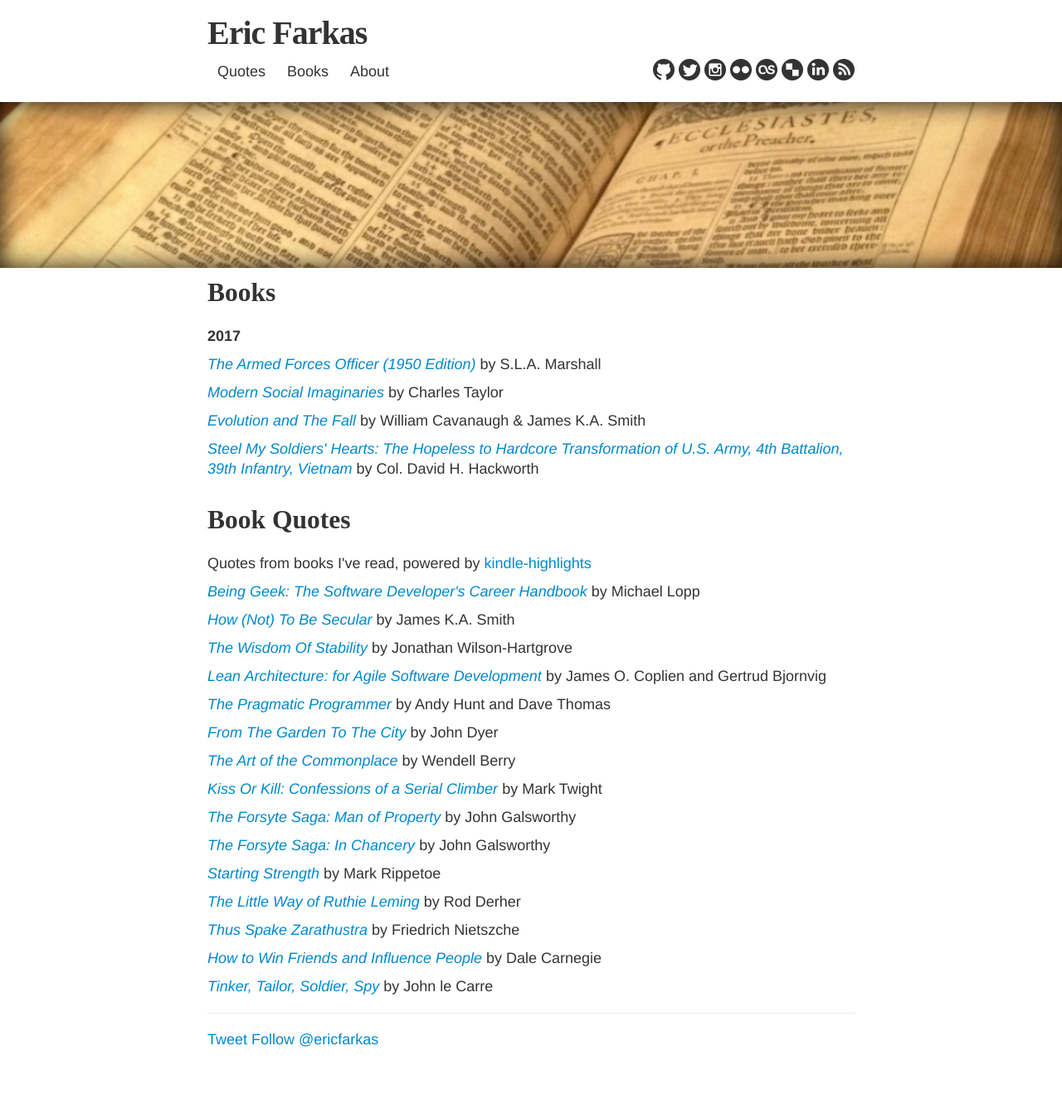
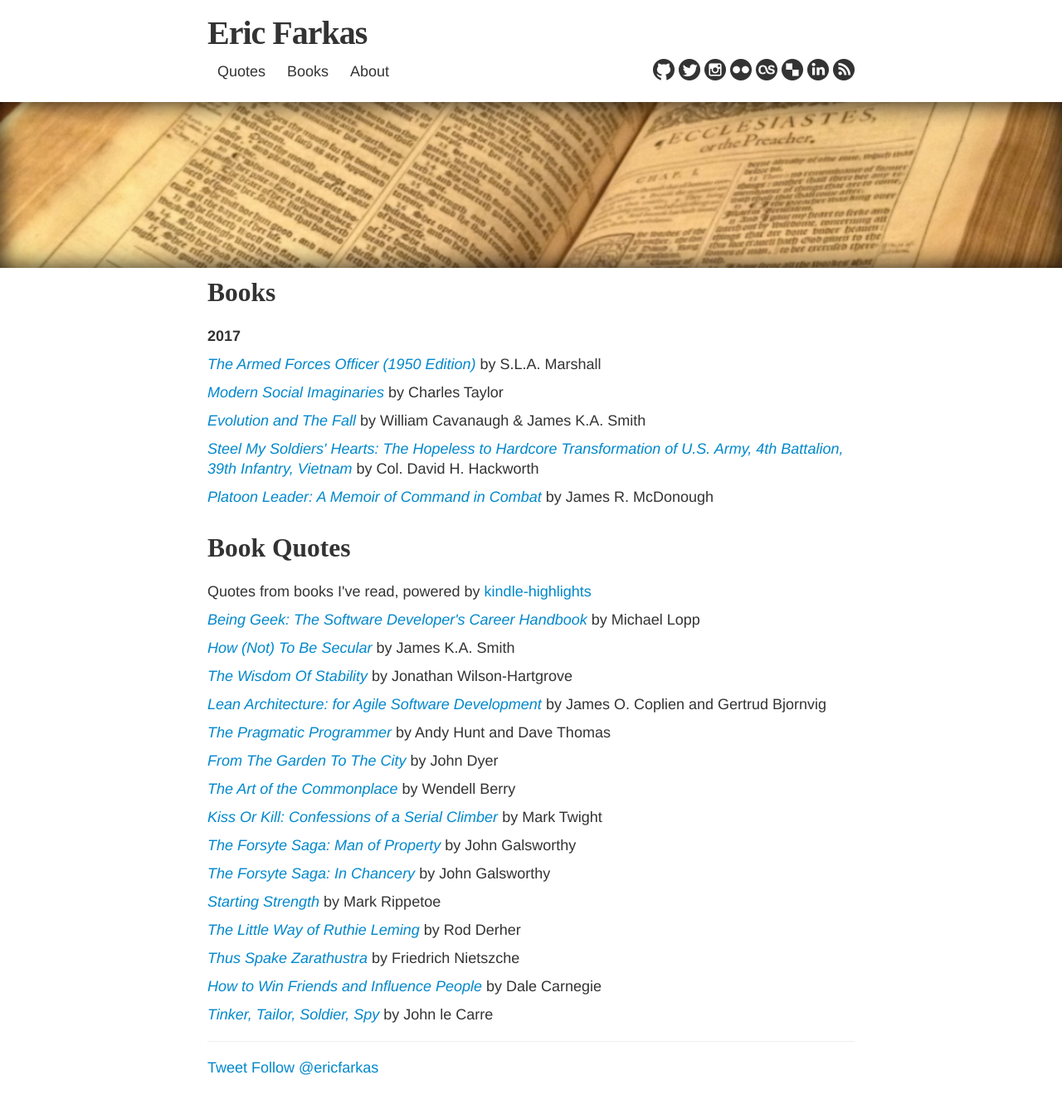
Before and after one commit to speric/speric.github.com, a Jekyll site: the page built from books/index.html, in a window 1280 px wide. Shown: the whole page at 83% size. Built offline with Jekyll 4.4.1, drawn with Linux system fonts in a browser that asks for light colours; some web fonts are replaced; comment, search, counter and statistics services are not loaded; before the commit the page ends 1303 px from its top, so only the background shows below that.

Commit message:
Adds Platoon Leader to books

```diff
--- a/books/index.html
+++ b/books/index.html
@@ -14,6 +14,7 @@ header_img: "quotes.jpg"
 <p><i><a href="https://www.amazon.com/Modern-Social-Imaginaries-Public-Planet/dp/0822332930">Modern Social Imaginaries</a></i> by Charles Taylor</p>
 <p><i><a href="https://www.amazon.com/Evolution-Fall-William-T-Cavanaugh/dp/0802873790">Evolution and The Fall</a></i> by William Cavanaugh & James K.A. Smith</p>
 <p><i><a href="https://www.amazon.com/gp/product/0743246136">Steel My Soldiers' Hearts: The Hopeless to Hardcore Transformation of U.S. Army, 4th Battalion, 39th Infantry, Vietnam</a></i> by Col. David H. Hackworth</p>
+<p><i><a href="https://www.amazon.com/Platoon-Leader-Memoir-Command-Combat/dp/0891418008">Platoon Leader: A Memoir of Command in Combat</a></i> by James R. McDonough</p>
 
 <br/>
 
```
